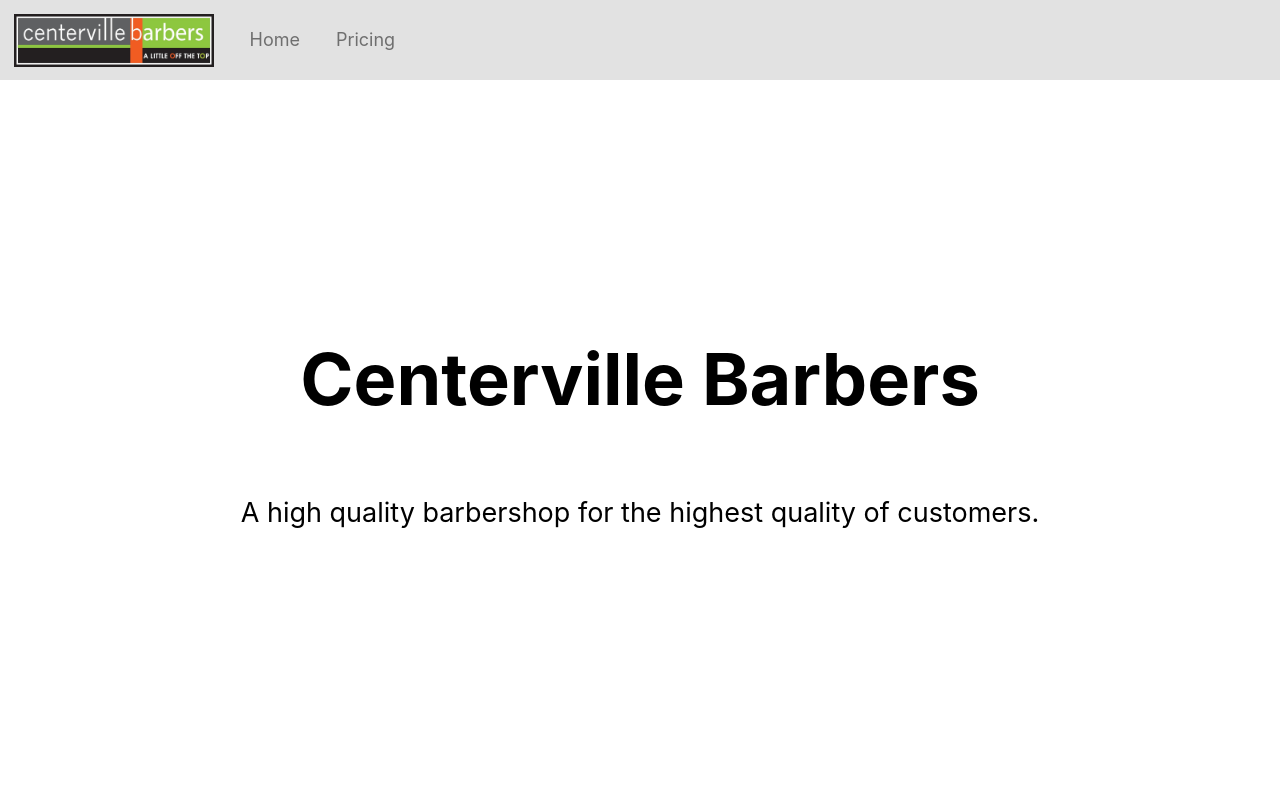
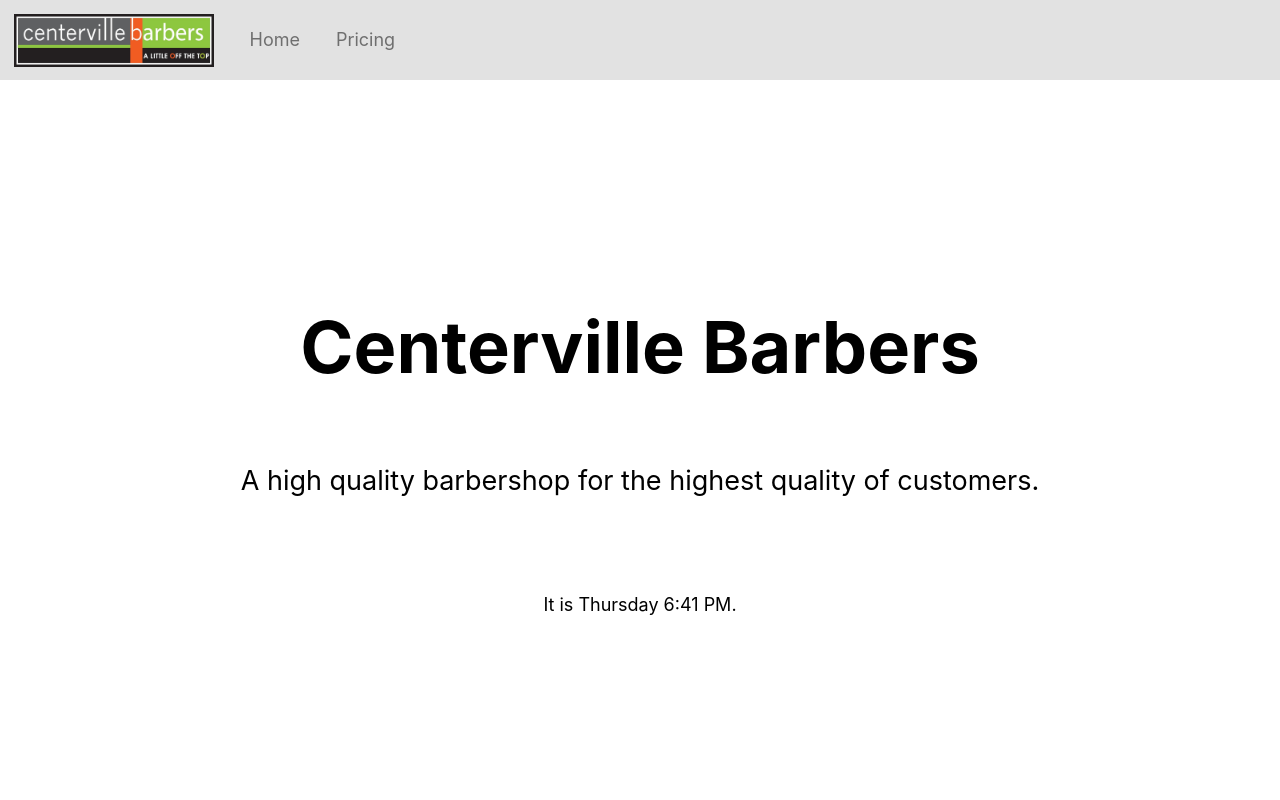
Before and after one commit to CStanton-dev/centerville-barbers, a Next.js app: page / in a window 1280 px wide. Shown: the top 800 px of the page. Built offline with nearby package versions, Linux system fonts and the light colour scheme.

Commit message:
Added the `IsOpen` widget to the Home Page.

```diff
--- a/pages/index.js
+++ b/pages/index.js
@@ -1,6 +1,7 @@
 import Head from 'next/head'
 import Image from 'next/image'
 import Layout from '../components/layout'
+import IsOpen from '../lib/is-open'
 import styles from '../styles/Home.module.css'
 
 export default function Home() {
@@ -23,6 +24,7 @@ export default function Home() {
           Centerville Barbers
         </h1>
         <p className={styles.description}>A high quality barbershop for the highest quality of customers.</p>
+        <IsOpen />
       </main>
     </Layout>
   )
```
